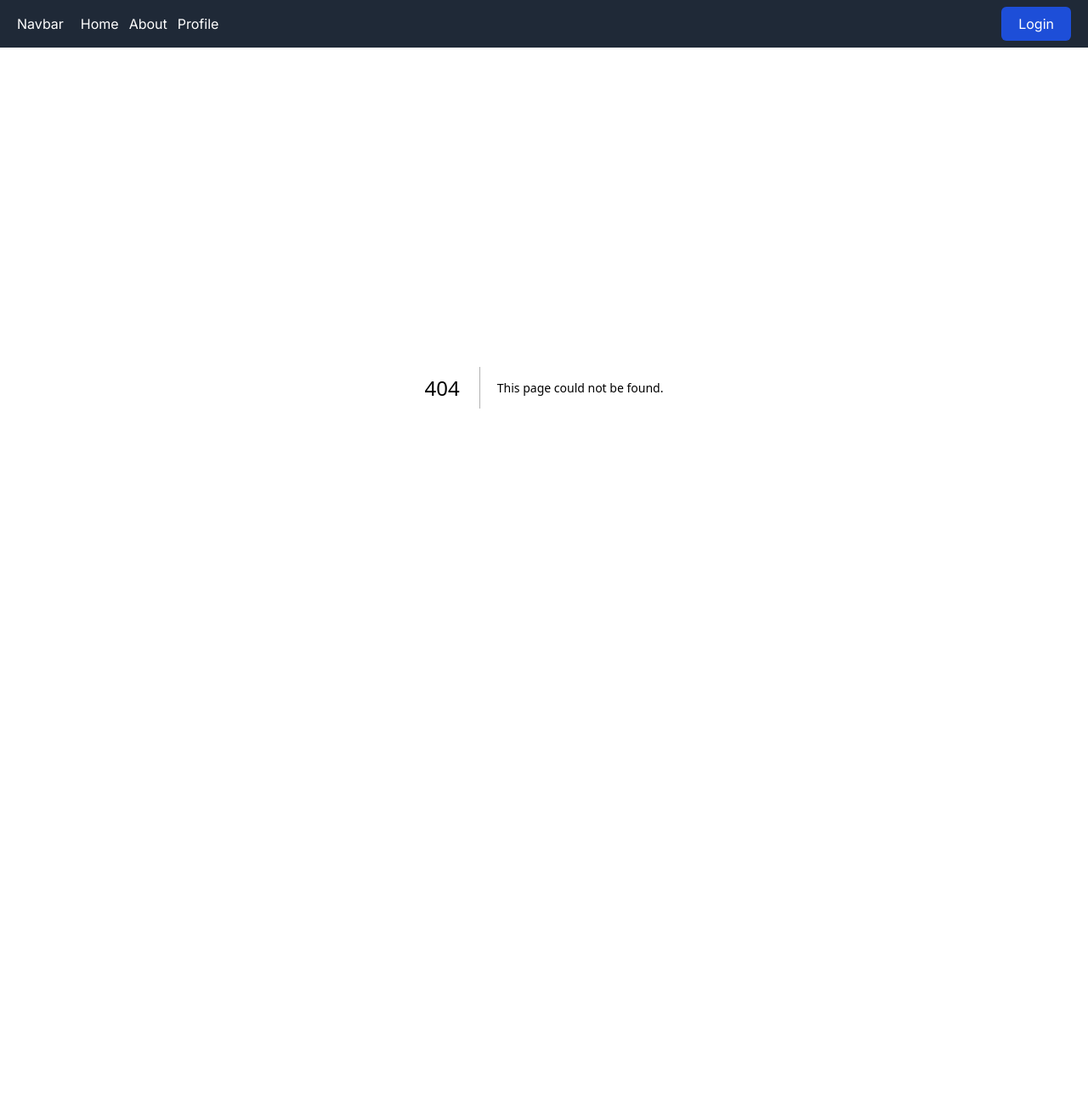
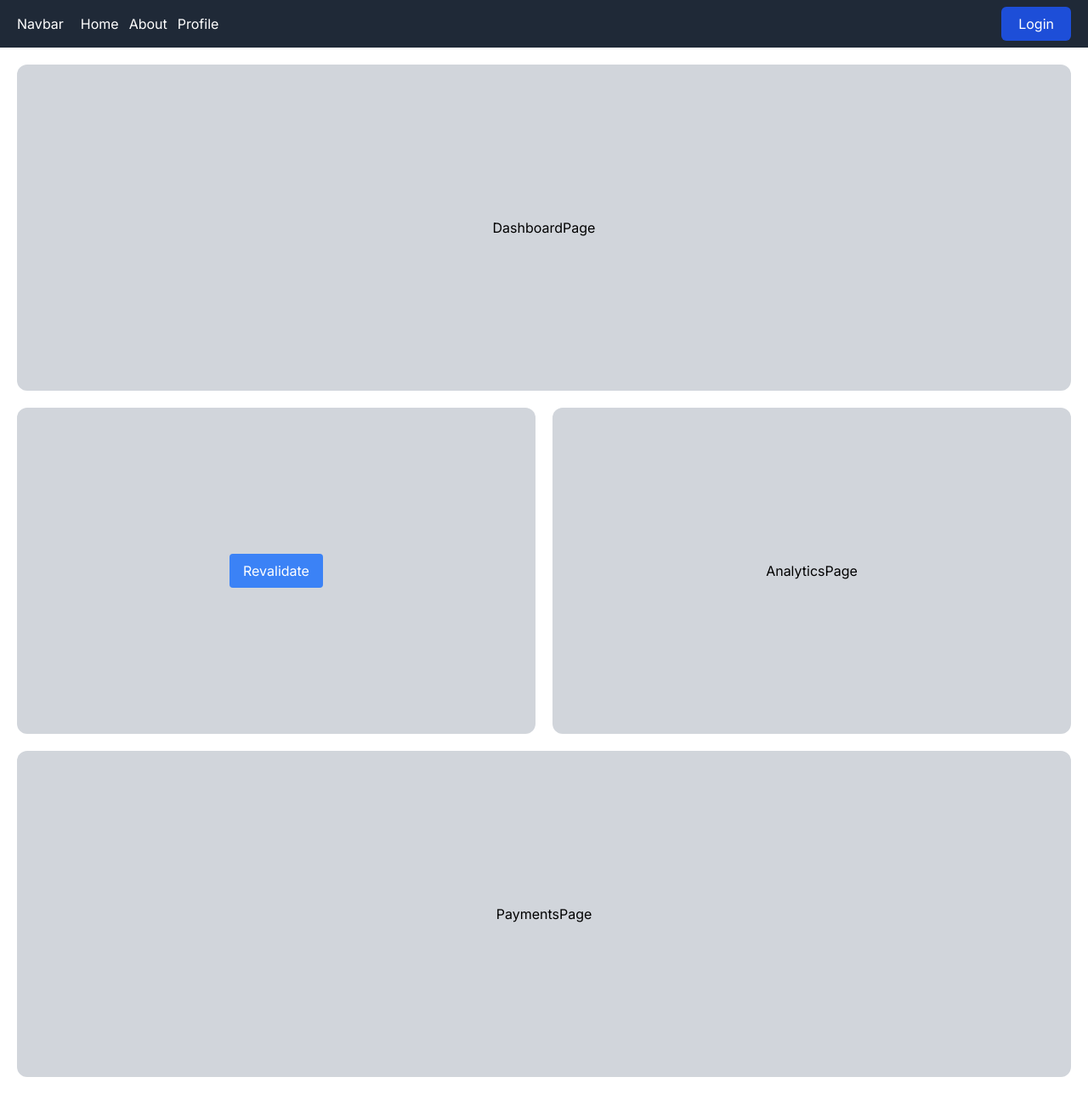
Before and after one commit to ibnucholdun/learn-next-with-app-router, a Next.js app: page /dashboard in a window 1280 px wide. Before the commit this address had no page. Shown: the whole page at 85% size. Before the commit the page ends 856 px from the top, so only its background shows below. Built offline with nearby package versions, Linux system fonts and the light colour scheme.

Commit message:
paralel route
dengan menambahkan tanda @ pada penamaan folder page akan yang digunakan pada file layout.tsx

```diff
--- a/package.json
+++ b/package.json
@@ -14,8 +14,8 @@
     "@types/react-dom": "18.2.7",
     "autoprefixer": "10.4.15",
     "eslint": "8.49.0",
-    "eslint-config-next": "13.4.19",
-    "next": "13.4.19",
+    "eslint-config-next": "^13.5.4",
+    "next": "^13.5.4",
     "postcss": "8.4.29",
     "react": "18.2.0",
     "react-dom": "18.2.0",
--- /dev/null
+++ b/src/app/(admin)/dashboard/@analytics/page.tsx
@@ -0,0 +1,13 @@
+import React from "react";
+
+type Props = {};
+
+const AnalyticsPage = (props: Props) => {
+  return (
+    <div className="w-3/6 h-96 bg-gray-300 rounded-[12px] flex justify-center items-center ml-5">
+      <h1>AnalyticsPage</h1>
+    </div>
+  );
+};
+
+export default AnalyticsPage;
--- /dev/null
+++ b/src/app/(admin)/dashboard/@payments/page.tsx
@@ -0,0 +1,13 @@
+import React from "react";
+
+type Props = {};
+
+const PaymentsPage = (props: Props) => {
+  return (
+    <div className="w-full mt-5 h-96 bg-gray-300 rounded-[12px] flex justify-center items-center">
+      <h1>PaymentsPage</h1>
+    </div>
+  );
+};
+
+export default PaymentsPage;
--- a/src/app/(admin)/dashboard/product/page.tsx
+++ b/src/app/(admin)/dashboard/@products/page.tsx
@@ -26,7 +26,7 @@ const AdminProductPage = (props: Props) => {
   };
 
   return (
-    <>
+    <div className="w-3/6 h-96 bg-gray-300 rounded-[12px] flex justify-center items-center">
       <h1>{status}</h1>
       <button
         className="bg-blue-500 py-2 px-4 rounded m-5 text-white"
@@ -34,7 +34,7 @@ const AdminProductPage = (props: Props) => {
       >
         Revalidate
       </button>
-    </>
+    </div>
   );
 };
 
--- /dev/null
+++ b/src/app/(admin)/dashboard/layout.tsx
@@ -0,0 +1,24 @@
+import React from "react";
+
+type Props = {
+  children: React.ReactNode;
+  products: React.ReactNode;
+  analytics: React.ReactNode;
+  payments: React.ReactNode;
+};
+
+const Layout = (props: Props) => {
+  const { children, products, analytics, payments } = props;
+  return (
+    <div className="p-5">
+      <div>{children}</div>
+      <div className="mt-5 flex justify-center items-center">
+        {products}
+        {analytics}
+      </div>
+      {payments}
+    </div>
+  );
+};
+
+export default Layout;
--- /dev/null
+++ b/src/app/(admin)/dashboard/page.tsx
@@ -0,0 +1,13 @@
+import React from "react";
+
+type Props = {};
+
+const DashboardPage = (props: Props) => {
+  return (
+    <div className="w-full h-96 bg-gray-300 rounded-[12px] flex justify-center items-center">
+      <h1>DashboardPage</h1>
+    </div>
+  );
+};
+
+export default DashboardPage;
```
Also changed, not shown: 1 other file (tests, documents, lock files or other folders).
